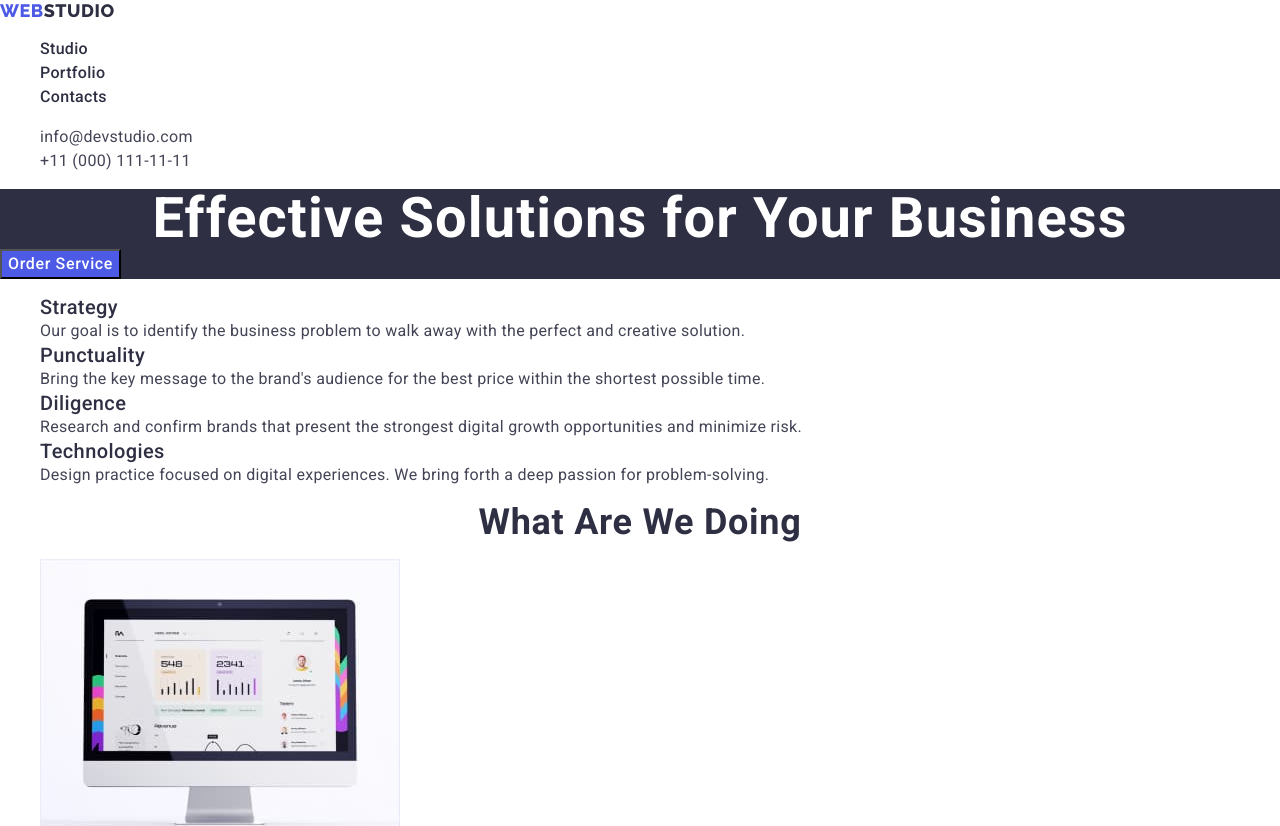
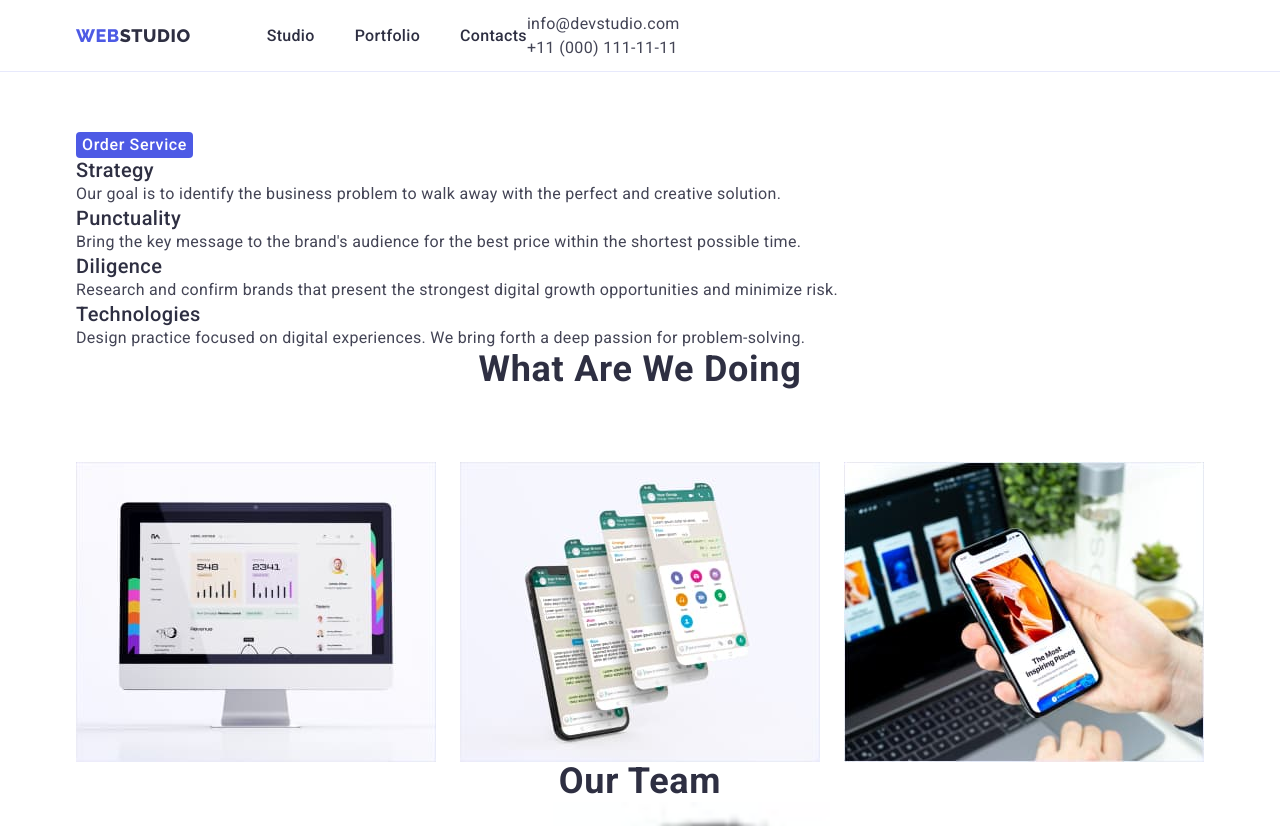
Before and after one commit to TetianaTchK/goit-markup-hw-03, a plain HTML site: page index.html in a window 1280 px wide. Shown: the top 826 px of the page. Drawn offline with Linux system fonts and the light colour scheme.

Commit message:
Update styles.css

```diff
--- a/css/styles.css
+++ b/css/styles.css
@@ -1,13 +1,15 @@
 :root {
-  --page-color: #ffffff;
-  --logo-color: #4d5ae5;
-  --hero-background: #2e2f42;
-  --logo-background-light: #f4f4fd;
+  --primary-font: 'Roboto', sans-serif;
+  --main-white-cl: #ffffff;
+  --main-dark-cl: #434455;
+  --accent-cl: #4d5ae5;
 }
+
 body {
-  font-family: 'Roboto', sans-serif;
-  color: #434455;
-  background-color: #ffffff;
+  color: var(--main-dark-cl);
+  background-color: var(--main-white-cl);
+  font-family: var(--primary-font);
+  font-size: 16px;
 }
 /*Reset*/
 h1,
@@ -19,12 +21,59 @@ h6,
 p {
   margin: 0;
 }
+ul,
+ol {
+  margin: 0;
+  padding-left: 0;
+  list-style-type: none;
+}
+a {
+  text-decoration: none;
+}
+button {
+  cursor: pointer;
+  border: none;
+  border-radius: 4px;
+}
+img {
+  display: block;
+  width: 100%;
+  height: auto;
+}
+.header-webstudio {
+  height: 72px;
+  display: flex;
+  border-bottom: 1px solid #e7e9fc;
+}
+.container {
+  width: 1158px;
+  margin: 0 auto;
+  padding: 0 15px;
+}
+.header-container {
+  display: flex;
+  align-items: center;
+}
 .list {
   list-style: none; /*відмінити маркер*/
 }
 .link {
   text-decoration: none; /*відмінити підкреслення*/
 }
+.visually-hidden {
+  position: absolute;
+  width: 1px;
+  height: 1px;
+  margin: -1px;
+  border: 0;
+  padding: 0;
+
+  white-space: nowrap;
+  clip-path: inset(100%);
+  clip: rect(0 0 0 0);
+  overflow: hidden;
+}
+
 /*index*/
 .hero-section {
   background-color: var(--hero-background);
@@ -50,6 +99,8 @@ p {
   background-color: var(--page-color);
 }
 .header-webstudio-navigation {
+  display: flex;
+  align-items: center;
 }
 .header-logo {
   font-weight: 800;
@@ -57,7 +108,9 @@ p {
   line-height: 1.17;
   letter-spacing: 0.03em;
   text-transform: uppercase;
-  color: #4d5ae5;
+  color: var(--accent-cl);
+  margin-right: 76px;
+  display: inline-block;
   font-family: 'Raleway', sans-serif;
 }
 .header-logo-two {
@@ -70,11 +123,15 @@ p {
   text-transform: uppercase;
 }
 .header-menu-item {
+  font-weight: 500;
+  line-height: 1.3;
 }
 .header-address {
   font-style: normal;
 }
-.header-address-item {
+.header-address-item: hover,
+.header-address-item: focus {
+  color: #404bbf;
 }
 .header-menu {
   font-weight: 500;
@@ -82,22 +139,23 @@ p {
   line-height: 1.5;
   letter-spacing: 0.02em;
   color: #2e2f42;
+  text-decoration: none;
+  padding: 24px 0;
+  display: flex;
+  gap: 40px;
 }
-.header-menu:hover {
-  color: #404bbf;
-}
+.header-menu:hover,
 .header-menu:focus {
   color: #404bbf;
 }
 .header-address {
-  font-size: 16px;
+  letter-spacing: 0.02em;
+  font-weight: 400;
   line-height: 1.5;
-  letter-spacing: 0.02em;
-  color: #434455;
+  color: var(--main-dark-cl);
+  text-decoration: none;
 }
-.header-address:hover {
-  color: #404bbf;
-}
+.header-address:hover,
 .header-address:focus {
   color: #404bbf;
 }
@@ -129,10 +187,14 @@ p {
   letter-spacing: 0.02em;
   text-transform: capitalize;
   color: #2e2f42;
+  margin-bottom: 72px;
 }
 .work-section {
+  display: flex;
+  gap: 24px;
 }
 .work-list-item {
+  width: calc((100% - 48px) / 3);
 }
 .team-section-name {
   font-size: 36px;
@@ -193,6 +255,7 @@ p {
   line-height: 1.2;
   letter-spacing: 0.02em;
   color: #2e2f42;
+  margin-bottom: 8px;
 }
 .portfolio-list-descript {
   font-weight: 400;
@@ -245,6 +308,7 @@ p {
 /*Footer Index+Portfolio*/
 .footer {
   background-color: #2e2f42;
+  padding: 100px 0;
 }
 .footer-logo {
   font-weight: 800;
@@ -271,4 +335,5 @@ p {
   line-height: 1.5;
   letter-spacing: 0.02em;
   color: #f4f4fd;
+  max-width: 264px;
 }
```
